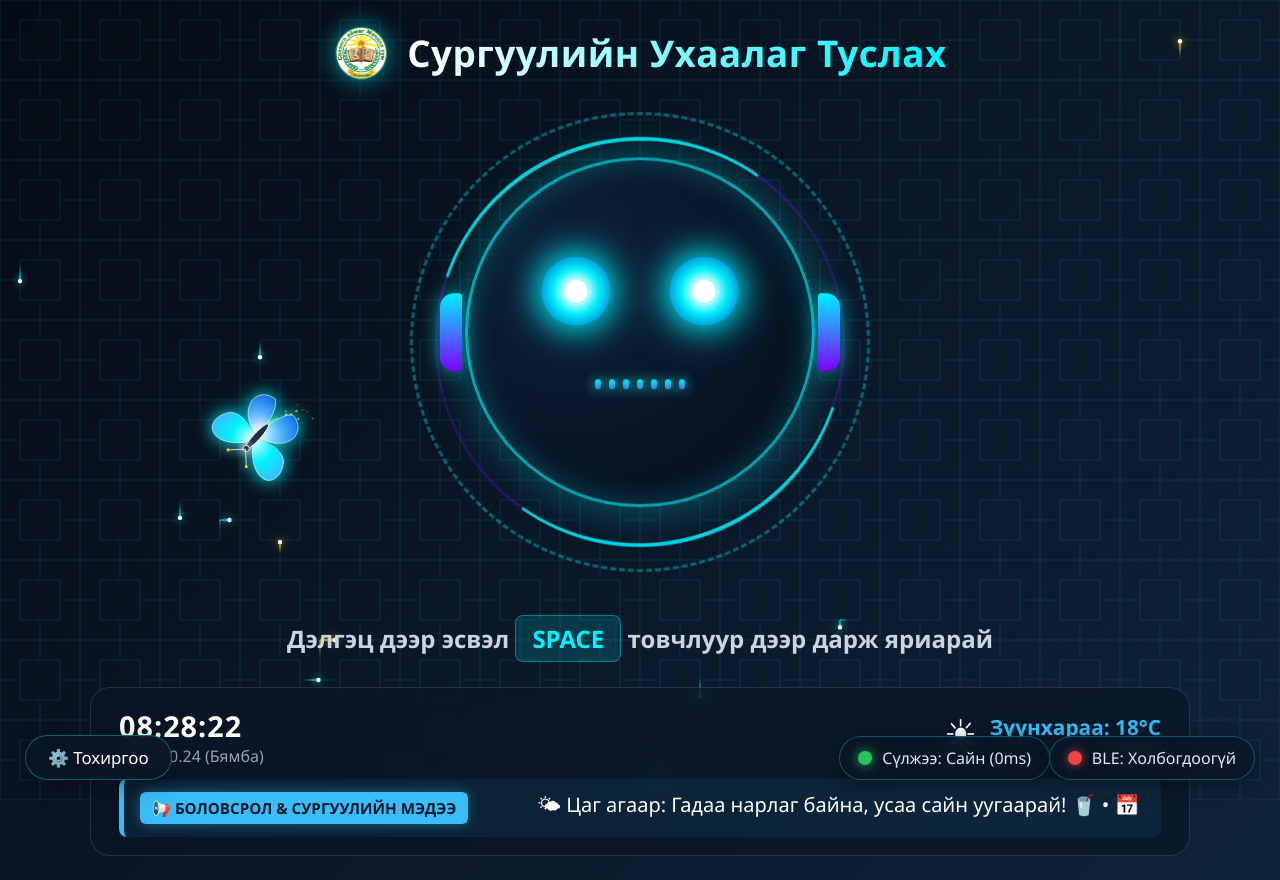
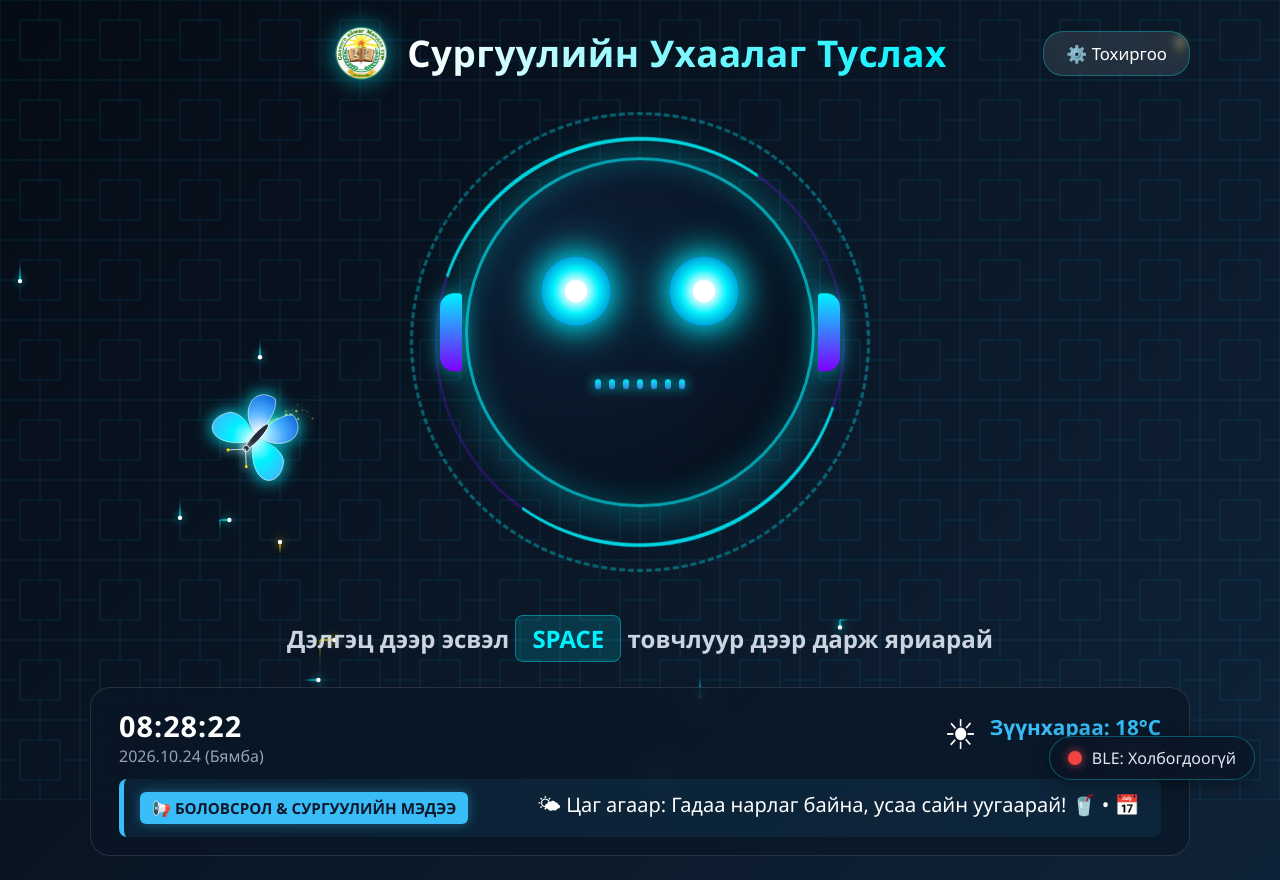
Before and after one commit to munkh-erdene1g4i/ai_sambar, a Flask app: page / in a window 1280 px wide. Run offline with Flask 3, Linux system fonts and the light colour scheme; some libraries are stand-ins or nearby versions.

Commit message:
Update index.html

```diff
--- a/templates/index.html
+++ b/templates/index.html
@@ -69,28 +69,24 @@
             -webkit-text-fill-color: transparent;
         }
 
-        /* 🔽 ТОХИРГОО ТОВЧЛУУРЫГ ДӨӨШЛҮҮЛЖ ДООД ЗҮҮН БУЛАНД БАЙРЛУУЛАВ */
         .admin-btn {
-            position: fixed;
-            bottom: 20px;
-            left: 25px;
-            z-index: 100;
-            background: rgba(10, 22, 38, 0.85);
-            border: 1px solid rgba(0, 242, 254, 0.35);
+            position: absolute;
+            right: 0;
+            background: rgba(255, 255, 255, 0.1);
+            border: 1px solid rgba(0, 242, 254, 0.3);
             color: #fff;
             padding: 10px 22px;
             font-size: 1.05rem;
-            border-radius: 24px;
+            border-radius: 20px;
             cursor: pointer;
             transition: all 0.3s;
-            backdrop-filter: blur(8px);
-            box-shadow: 0 4px 20px rgba(0, 0, 0, 0.4);
+            backdrop-filter: blur(5px);
         }
 
         .admin-btn:hover {
-            background: rgba(0, 242, 254, 0.25);
+            background: rgba(0, 242, 254, 0.2);
             border-color: #00f2fe;
-            box-shadow: 0 0 18px rgba(0, 242, 254, 0.5);
+            box-shadow: 0 0 15px rgba(0, 242, 254, 0.4);
         }
 
         main {
@@ -470,49 +466,6 @@
         .date-text {
             font-size: 1rem;
             color: #94a3b8;
-        }
-
-        /* 🌐 ИНТЕРНЕТ СҮЛЖЭЭНИЙ ЧАНАРЫН ТЭМДЭГТ */
-        .net-status-box {
-            position: fixed;
-            bottom: 20px;
-            right: 230px;
-            z-index: 100;
-            display: flex;
-            align-items: center;
-            gap: 10px;
-            background: rgba(10, 22, 38, 0.85);
-            padding: 10px 18px;
-            border-radius: 24px;
-            border: 1px solid rgba(0, 242, 254, 0.3);
-            font-size: 1rem;
-            color: #e2e8f0;
-            backdrop-filter: blur(8px);
-            box-shadow: 0 4px 20px rgba(0, 0, 0, 0.4);
-        }
-
-        .net-dot {
-            width: 14px;
-            height: 14px;
-            border-radius: 50%;
-            background-color: #22c55e;
-            box-shadow: 0 0 12px rgba(34, 197, 94, 0.9);
-            transition: all 0.4s ease;
-        }
-
-        .net-dot.good {
-            background-color: #22c55e;
-            box-shadow: 0 0 12px rgba(34, 197, 94, 0.9);
-        }
-
-        .net-dot.fair {
-            background-color: #eab308;
-            box-shadow: 0 0 12px rgba(234, 179, 8, 0.9);
-        }
-
-        .net-dot.poor {
-            background-color: #ef4444;
-            box-shadow: 0 0 12px rgba(239, 68, 68, 0.9);
         }
 
         .ble-status-box {
@@ -790,10 +743,11 @@
             <img src="/static/logo.png" alt="Сургуулийн Лого" class="school-logo">
             <h1>Сургуулийн Ухаалаг Туслах</h1>
         </div>
+        <button class="admin-btn" onclick="showAuthModal()">⚙️ Тохиргоо</button>
     </header>
 
     <main>
-        <!-- 🚀 HIGH-TECH SCI-FI AI AVATAR -->
+        <!-- 🚀 HIGH-TECH SCI-FI AI AVATAR (ENLARGED FOR WINDOWS TOUCHSCREEN) -->
         <div class="orb-container" id="orbContainer">
             <div class="hud-ring outer-ring"></div>
             <div class="hud-ring inner-ring"></div>
@@ -851,16 +805,6 @@
         </div>
     </footer>
 
-    <!-- ⚙️ ДООШЛУУЛСАН ТОХИРГОО ТОВЧЛУУР (Доод зүүн талд) -->
-    <button class="admin-btn" onclick="showAuthModal()">⚙️ Тохиргоо</button>
-
-    <!-- 🌐 ИНТЕРНЕТ СҮЛЖЭЭНИЙ ЧАНАРЫН БАР -->
-    <div class="net-status-box">
-        <div class="net-dot good" id="netDot"></div>
-        <span id="netText">Сүлжээ: Сайн</span>
-    </div>
-
-    <!-- 📡 BLE МЭДРЭГЧИЙН БАР -->
     <div class="ble-status-box">
         <div class="ble-dot" id="bleDot"></div>
         <span id="bleText">BLE: Холбогдоогүй</span>
@@ -954,9 +898,6 @@
         const bleDot = document.getElementById('bleDot');
         const bleText = document.getElementById('bleText');
 
-        const netDot = document.getElementById('netDot');
-        const netText = document.getElementById('netText');
-
         let micStream = null;
         let mediaRecorder = null;
         let audioChunks = [];
@@ -967,56 +908,23 @@
         let hideChatTimeout = null;
         let currentBeaconAudio = null;
 
-        // 🌐 ИНТЕРНЕТ СҮЛЖЭЭНИЙ ЧАНАРЫГ БОДИТ ХУГАЦААНД ХЭМЖИХ (НОГООН, ШАР, УЛААН)
-        async function measureNetworkQuality() {
+        function checkNetworkStatus() {
             if (!navigator.onLine) {
-                netDot.className = 'net-dot poor';
-                netText.innerText = 'Сүлжээ: Тасарсан';
                 orbContainer.classList.add('offline');
                 statusText.innerHTML = "⚠️ Интернэт тасарлаа";
                 return false;
-            }
-
-            const startTime = performance.now();
-            try {
-                const res = await fetch('/api/ble-status?t=' + Date.now(), { method: 'GET', cache: 'no-store' });
-                const latency = performance.now() - startTime;
-
-                if (res.ok) {
-                    orbContainer.classList.remove('offline');
-                    if (!isRecording && !isProcessing && !isSpeaking) {
-                        statusText.innerHTML = "Дэлгэц дээр эсвэл <span class='key-badge'>SPACE</span> товчлуур дээр дарж яриарай";
-                    }
-
-                    if (latency < 250) {
-                        netDot.className = 'net-dot good';
-                        netText.innerText = `Сүлжээ: Сайн (${Math.round(latency)}ms)`;
-                    } else if (latency < 650) {
-                        netDot.className = 'net-dot fair';
-                        netText.innerText = `Сүлжээ: Дунд (${Math.round(latency)}ms)`;
-                    } else {
-                        netDot.className = 'net-dot poor';
-                        netText.innerText = `Сүлжээ: Муу (${Math.round(latency)}ms)`;
-                    }
-                    return true;
-                } else {
-                    netDot.className = 'net-dot poor';
-                    netText.innerText = 'Сүлжээ: Алдаатай';
-                    return false;
-                }
-            } catch (err) {
-                netDot.className = 'net-dot poor';
-                netText.innerText = 'Сүлжээ: Тасарсан';
-                orbContainer.classList.add('offline');
-                statusText.innerHTML = "⚠️ Интернэт тасарлаа";
-                return false;
-            }
-        }
-
-        window.addEventListener('online', measureNetworkQuality);
-        window.addEventListener('offline', measureNetworkQuality);
-        setInterval(measureNetworkQuality, 4000);
-        measureNetworkQuality();
+            } else {
+                orbContainer.classList.remove('offline');
+                if (!isRecording && !isProcessing && !isSpeaking) {
+                    statusText.innerHTML = "Дэлгэц дээр эсвэл <span class='key-badge'>SPACE</span> товчлуур дээр дарж яриарай";
+                }
+                return true;
+            }
+        }
+
+        window.addEventListener('online', checkNetworkStatus);
+        window.addEventListener('offline', checkNetworkStatus);
+        setInterval(checkNetworkStatus, 3000);
 
         async function initMic() {
             if (!micStream) {
@@ -1539,7 +1447,7 @@
         }
 
         async function startRecording() {
-            if (!navigator.onLine) return;
+            if (!checkNetworkStatus()) return;
             if (isRecording || isProcessing) return;
 
             isRecording = true;
@@ -1647,6 +1555,7 @@
                     isProcessing = false;
                 } else {
                     showChat("🙋 Асуулт: " + data.question, "🤖 Хариулт: " + data.answer);
+                    checkNetworkStatus();
 
                     checkAndShowDirection(data.answer, data.direction);
 
@@ -1676,6 +1585,7 @@
                     }
                 }
             } catch (error) {
+                checkNetworkStatus();
                 isProcessing = false;
             }
         }
@@ -1848,6 +1758,7 @@
                         isSpeaking = false;
                         currentBeaconAudio = null;
                         orbContainer.classList.remove('speaking');
+                        checkNetworkStatus();
                     };
                 }
             } catch (err) {
```
